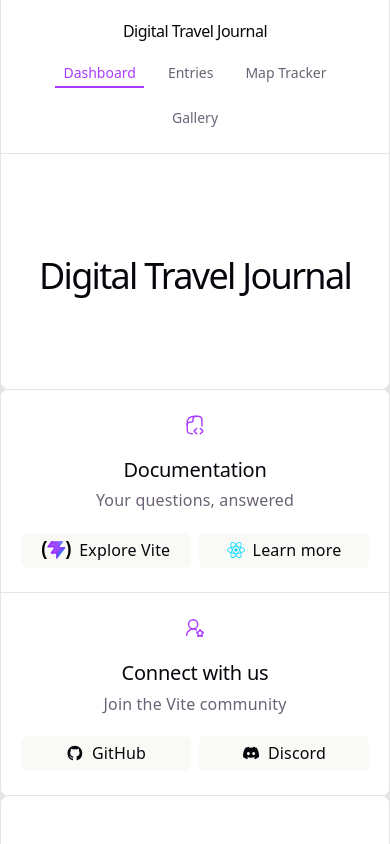
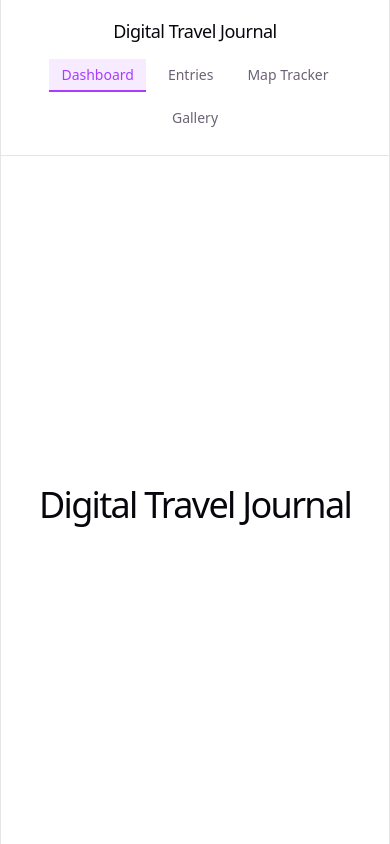
Before and after one commit to Raghadshh/Digital-Travel-Journal, a React app in the folder frontend/: page / in a window 390 px wide. Built offline with nearby package versions, Linux system fonts and the light colour scheme; the HTML template or start-up script is replaced by a standard one.

Commit message:
photo gallery and vertical nav bar

```diff
--- a/frontend/src/App.css
+++ b/frontend/src/App.css
@@ -185,72 +185,289 @@
 
 /* Navigation Styles */
 
+.app-layout-container {
+  display: flex;
+  min-height: 100vh;
+  width: 100%;
+}
+
 .journalNav {
   display: flex;
-  justify-content: space-between;
-  align-items: center;
-  padding: 24px 32px;
+  flex-direction: column;
+  justify-content: flex-start;
+  align-items: flex-start;
+  width: 240px;
+  min-width: 240px;
+  padding: 40px 24px;
   background: var(--bg);
-  border-bottom: 1px solid transparent;
+  border-right: 1px solid var(--border);
+  box-sizing: border-box;
+  gap: 40px;
 }
 
 .navBrand {
   font-family: var(--heading);
   font-weight: 500;
   color: var(--text-h);
-  font-size: 16px;
+  font-size: 18px;
   letter-spacing: -0.5px;
 }
 
 .navTabs {
   display: flex;
-  gap: 28px;
+  flex-direction: column;
+  gap: 16px;
+  width: 100%;
 }
 
 .navBtn {
   background: transparent;
   border: none;
-  border-bottom: 2px solid transparent;
+  border-left: 2px solid transparent;
   color: var(--text);
-  padding: 6px 0;
+  padding: 8px 12px;
   font-family: var(--sans);
   font-size: 15px;
   font-weight: 400;
   cursor: pointer;
-  transition: color 0.2s ease, border-color 0.2s ease;
+  text-align: left;
+  width: 100%;
+  box-sizing: border-box;
+  transition: color 0.2s ease, border-color 0.2s ease, background-color 0.2s ease;
 }
 
 .navBtn:hover {
   color: var(--text-h);
+  background-color: var(--social-bg);
 }
 
 .navBtn.active {
   color: var(--accent);
-  border-bottom-color: var(--accent);
+  border-left-color: var(--accent);
+  background-color: var(--accent-bg);
 }
 
 .main-content-wrapper {
   flex-grow: 1;
   display: flex;
   flex-direction: column;
+  padding: 40px 20px;
+  min-width: 0;
 }
 
 @media (max-width: 1024px) {
+  .app-layout-container {
+    flex-direction: column;
+  }
+
   .journalNav {
     flex-direction: column;
+    align-items: center;
+    width: 100%;
+    min-width: 100%;
     gap: 16px;
     padding: 20px;
+    border-right: none;
     border-bottom: 1px solid var(--border);
   }
 
   .navTabs {
-    gap: 16px;
+    flex-direction: row;
+    gap: 10px;
     flex-wrap: wrap;
     justify-content: center;
   }
 
   .navBtn {
     font-size: 14px;
-    padding: 4px 8px;
+    padding: 6px 12px;
+    text-align: center;
+    width: auto;
+    border-left: none;
+    border-bottom: 2px solid transparent;
+  }
+
+  .navBtn.active {
+    border-left-color: transparent;
+    border-bottom-color: var(--accent);
+  }
+
+  .main-content-wrapper {
+    padding: 20px 10px;
   }
 }
+
+
+/* gallery styles */
+.gallery-wrapper {
+  width: 100%;
+  max-width: 900px;
+  margin: 0 auto;
+  padding: 0 20px;
+  box-sizing: border-box;
+}
+
+.upload-zone {
+  display: flex;
+  flex-direction: column;
+  align-items: center;
+  margin-bottom: 40px;
+}
+
+.error-message {
+  color: #ef4444;
+  font-size: 14px;
+  margin-top: 10px;
+}
+
+.empty-gallery {
+  padding: 48px;
+  border: 2px dashed var(--border);
+  border-radius: 8px;
+  color: var(--text);
+  background: var(--social-bg);
+}
+
+.photo-grid {
+  display: grid;
+  grid-template-columns: repeat(auto-fill, minmax(220px, 1fr));
+  gap: 20px;
+  text-align: left;
+}
+
+.photo-card {
+  background: var(--code-bg);
+  border: 1px solid var(--border);
+  border-radius: 8px;
+  overflow: hidden;
+  display: flex;
+  flex-direction: column;
+}
+
+.image-container {
+  position: relative;
+  width: 100%;
+  padding-top: 75%; /* 4:3 Aspect Ratio */
+  background: var(--bg);
+}
+
+.image-container img {
+  position: absolute;
+  top: 0;
+  left: 0;
+  width: 100%;
+  height: 100%;
+  object-fit: cover;
+}
+
+.delete-overlay {
+  position: absolute;
+  top: 8px;
+  right: 8px;
+  background: rgba(239, 68, 68, 0.85);
+  color: #fff;
+  border: none;
+  border-radius: 50%;
+  width: 24px;
+  height: 24px;
+  font-size: 11px;
+  font-weight: bold;
+  cursor: pointer;
+  display: flex;
+  align-items: center;
+  justify-content: center;
+  opacity: 0.8;
+  transition: opacity 0.2s, transform 0.2s;
+}
+
+.delete-overlay:hover {
+  opacity: 1;
+  transform: scale(1.1);
+}
+
+.card-details {
+  padding: 12px;
+  display: flex;
+  flex-direction: column;
+  gap: 4px;
+}
+
+.photo-title {
+  font-size: 14px;
+  font-weight: 500;
+  color: var(--text-h);
+  white-space: nowrap;
+  overflow: hidden;
+  text-overflow: ellipsis;
+}
+
+.photo-date {
+  font-size: 12px;
+  color: var(--text);
+}
+
+.photo-title-input {
+  font-family: var(--sans);
+  font-size: 14px;
+  font-weight: 500;
+  color: var(--text-h);
+  background: transparent;
+  border: 1px solid transparent;
+  border-radius: 4px;
+  padding: 4px 0;
+  width: 100%;
+  box-sizing: border-box;
+  transition: border-color 0.2s, background 0.2s;
+}
+
+.photo-title-input:hover {
+  background: var(--social-bg);
+}
+
+.photo-title-input:focus {
+  outline: none;
+  background: var(--bg);
+  border-color: var(--accent-border);
+  padding: 4px 6px;
+}
+
+.location-wrapper {
+  display: flex;
+  align-items: center;
+  gap: 4px;
+  width: 100%;
+}
+
+.location-icon {
+  font-size: 12px;
+  opacity: 0.8;
+}
+
+.photo-location-input {
+  font-family: var(--sans);
+  font-size: 13px;
+  color: var(--text);
+  background: transparent;
+  border: 1px solid transparent;
+  border-radius: 4px;
+  padding: 2px 0;
+  width: 100%;
+  box-sizing: border-box;
+  transition: border-color 0.2s, background 0.2s;
+}
+
+.photo-location-input:hover {
+  background: var(--social-bg);
+}
+
+.photo-location-input:focus {
+  outline: none;
+  background: var(--bg);
+  border-color: var(--accent-border);
+  padding: 2px 6px;
+}
+
+.photo-date {
+  margin-top: 4px;
+  opacity: 0.6;
+}
--- a/frontend/src/App.jsx
+++ b/frontend/src/App.jsx
@@ -1,8 +1,7 @@
 import { useState } from 'react'
 import reactLogo from './assets/react.svg'
 import viteLogo from './assets/vite.svg'
-import heroImg from './assets/hero.png'
-//import PhotoGallery from './components/PhotoGallery'
+import PhotoGallery from './components/PhotoGallery'
 import './App.css'
 
 function App() {
@@ -11,7 +10,8 @@ function App() {
 
   return (
     <>
-      {/* Navbar */}
+      <div className="app-layout-container">
+        {/* Sidebar Navbar */}
         <nav className="journalNav">
           <span className="navBrand" onClick={() => setView('home')} style={{ cursor: 'pointer' }}>
             Digital Travel Journal
@@ -44,7 +44,7 @@ function App() {
           </div>
         </nav>
 
-      {/* Main Page */}
+        {/* Main Content Area */}
         <main className="main-content-wrapper">
           {view === 'home' && (
             <section id="center">
@@ -58,7 +58,6 @@ function App() {
             <section id="center">
               <div>
                 <h1>Journal Entries</h1>
-              {/* <JournalEntriesList /> Placeholder for your entries component */}
               </div>
             </section>
           )}
@@ -67,7 +66,6 @@ function App() {
             <section id="center">
               <div>
                 <h1>Map Tracker</h1>
-              {/* <TravelMap /> Placeholder for your map tracking component */}
               </div>
             </section>
           )}
@@ -81,61 +79,7 @@ function App() {
             </section>
           )}
         </main>
-
-      <div className="ticks"></div>
-
-      {/* Footer System */}
-      <section id="next-steps">
-        <div id="docs">
-          <svg className="icon" role="presentation" aria-hidden="true">
-            <use href="/icons.svg#documentation-icon"></use>
-          </svg>
-          <h2>Documentation</h2>
-          <p>Your questions, answered</p>
-          <ul>
-            <li>
-              <a href="https://vite.dev/" target="_blank">
-                <img className="logo" src={viteLogo} alt="" />
-                Explore Vite
-              </a>
-            </li>
-            <li>
-              <a href="https://react.dev/" target="_blank">
-                <img className="button-icon" src={reactLogo} alt="" />
-                Learn more
-              </a>
-            </li>
-          </ul>
       </div>
-        <div id="social">
-          <svg className="icon" role="presentation" aria-hidden="true">
-            <use href="/icons.svg#social-icon"></use>
-          </svg>
-          <h2>Connect with us</h2>
-          <p>Join the Vite community</p>
-          <ul>
-            <li>
-              <a href="https://github.com/vitejs/vite" target="_blank">
-                <svg className="button-icon" role="presentation" aria-hidden="true">
-                  <use href="/icons.svg#github-icon"></use>
-                </svg>
-                GitHub
-              </a>
-            </li>
-            <li>
-              <a href="https://chat.vite.dev/" target="_blank">
-                <svg className="button-icon" role="presentation" aria-hidden="true">
-                  <use href="/icons.svg#discord-icon"></use>
-                </svg>
-                Discord
-              </a>
-            </li>
-          </ul>
-        </div>
-      </section>
-
-      <div className="ticks"></div>
-      <section id="spacer"></section>
     </>
   )
 }
--- /dev/null
+++ b/frontend/src/components/PhotoGallery.jsx
@@ -0,0 +1,118 @@
+// src/components/PhotoGallery.jsx
+import React, { useState } from 'react';
+
+export default function PhotoGallery() {
+  const [photos, setPhotos] = useState([]);
+  const [error, setError] = useState('');
+
+  const handlePhotoUpload = (e) => {
+    const files = Array.from(e.target.files);
+    setError('');
+
+    files.forEach((file) => {
+      if (!file.type.startsWith('image/')) {
+        setError('Please upload image files only.');
+        return;
+      }
+
+      const reader = new FileReader();
+      reader.onloadend = () => {
+        // Strip out the extension for a cleaner default title
+        const defaultTitle = file.name.substring(0, file.name.lastIndexOf('.')) || file.name;
+
+        setPhotos((prevPhotos) => [
+          ...prevPhotos,
+          {
+            id: crypto.randomUUID(),
+            url: reader.result,
+            name: defaultTitle,
+            location: '', // Initialize empty location
+            uploadedAt: new Date().toLocaleDateString(),
+          },
+        ]);
+      };
+      reader.readAsDataURL(file);
+    });
+
+    e.target.value = ''; // Clear selection wrapper
+  };
+
+  const handleDeletePhoto = (id) => {
+    setPhotos((prevPhotos) => prevPhotos.filter((photo) => photo.id !== id));
+  };
+
+  // Dynamically update fields like 'name' or 'location'
+  const handleMetadataChange = (id, field, value) => {
+    setPhotos((prevPhotos) =>
+      prevPhotos.map((photo) =>
+        photo.id === id ? { ...photo, [field]: value } : photo
+      )
+    );
+  };
+
+  return (
+    <div className="gallery-wrapper">
+      <div className="upload-zone">
+        <label htmlFor="photo-upload" className="counter" style={{ cursor: 'pointer', margin: 0 }}>
+            Choose Journal Photos
+        </label>
+        <input
+          id="photo-upload"
+          type="file"
+          multiple
+          accept="image/*"
+          onChange={handlePhotoUpload}
+          style={{ display: 'none' }}
+        />
+        {error && <p className="error-message">{error}</p>}
+      </div>
+
+      {photos.length === 0 ? (
+        <div className="empty-gallery">
+          <p>No photos uploaded yet. Start documenting your journey highlights!</p>
+        </div>
+      ) : (
+        <div className="photo-grid">
+          {photos.map((photo) => (
+            <div key={photo.id} className="photo-card">
+              <div className="image-container">
+                <img src={photo.url} alt={photo.name || 'Journal Photo'} />
+                <button
+                  onClick={() => handleDeletePhoto(photo.id)}
+                  className="delete-overlay"
+                  aria-label="Delete Image"
+                >
+                  ✕
+                </button>
+              </div>
+              <div className="card-details">
+                <input
+                  type="text"
+                  className="photo-title-input"
+                  value={photo.name}
+                  placeholder="Give your photo a title..."
+                  onChange={(e) => handleMetadataChange(photo.id, 'name', e.target.value)}
+                  aria-label="Photo Title"
+                />
+
+                <div className="location-wrapper">
+                  <span className="location-icon">📍</span>
+                  <input
+                    type="text"
+                    className="photo-location-input"
+                    value={photo.location}
+                    placeholder="Add location..."
+                    onChange={(e) => handleMetadataChange(photo.id, 'location', e.target.value)}
+                    aria-label="Photo Location"
+                  />
+                </div>
+
+                <span className="photo-date">{photo.uploadedAt}</span>
+              </div>
+            </div>
+          ))}
+        </div>
+      )}
+    </div>
+  );
+}
```
Lines whose indentation alone changed are shown as unchanged.
